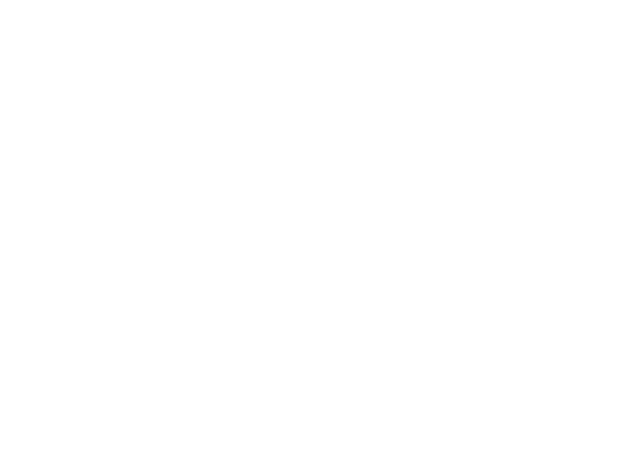
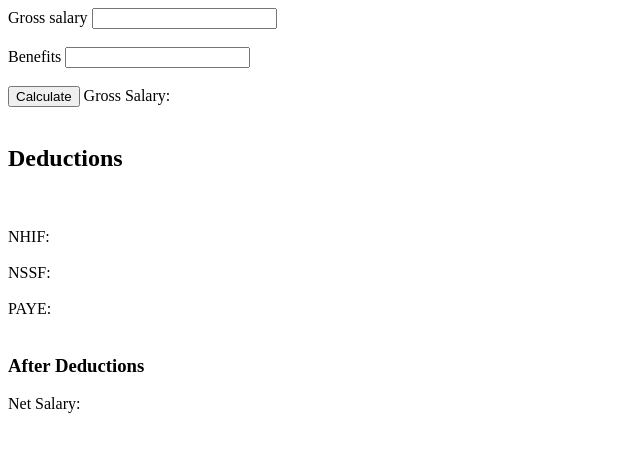
Before and after one commit to BrianWahungu/Week-1-Code-Challenge, a website: page tax-calculator/tax.html in a window 1280 px wide. Shown: the whole page, without its empty margins (0-640 px from the left). Drawn offline with Linux system fonts and the light colour scheme.

Commit message:
final upload

```diff
--- a/grade-generator/grade.js
+++ b/grade-generator/grade.js
@@ -1,5 +1,5 @@
 // Challenge 1: Student Grade Generator (Toy Problem)39
-
+// Input a function that takes a mark and return the grade
 function marks(){
     let grade= prompt ("Enter marks");
     let result;
--- a/tax-calculator/tax.html
+++ b/tax-calculator/tax.html
@@ -1,3 +1,4 @@
+<!DOCTYPE html>
 <html lang="en">
 <head>
     <meta charset="UTF-8">
@@ -6,6 +7,32 @@
     <title>Document</title>
 </head>
 <body>
-
+    <label>Gross salary</label>
+    <input id="salary" type="number"/>
+    <br>
+    <br>
+    <label>Benefits</label>
+    <input id="benefits" type="number"/>
+    <br>
+    <br>
+    <button type="button" id="button" onclick="calculate();">Calculate</button>
+    <label>Gross Salary:</label>
+    <label id="grossSalary"></label>
+    <br><br>
+    <h2>Deductions</h2>
+    <br><br>
+    <label>NHIF:</label>
+    <label id="NHIF"></label>
+    <br><br>
+    <label>NSSF:</label>
+    <label id="NSSF"></label>
+    <br><br>
+    <label>PAYE:</label>
+    <label id="PAYE"></label>
+    <br><br>
+    <h3>After Deductions</h3>
+    <label>Net Salary:</label>
+    <label id="netSalary"></label>
+    <script src="./tax.js"></script>
 </body>
 </html>
--- a/tax-calculator/tax.js
+++ b/tax-calculator/tax.js
@@ -60,4 +60,4 @@ console.log('Gross salary:', gross)
     let netSalary = 'Net Salary:  ' + (gross - (NSSF + PAYE + NHIF ))
     return netSalary;
 }
-        console.log(salCalc(40000, 5000));
+        console.log(salCalc(10000, 500));
```
Also changed, not shown: package.json (added, +27 -0 lines), README.md, 1 other file.
